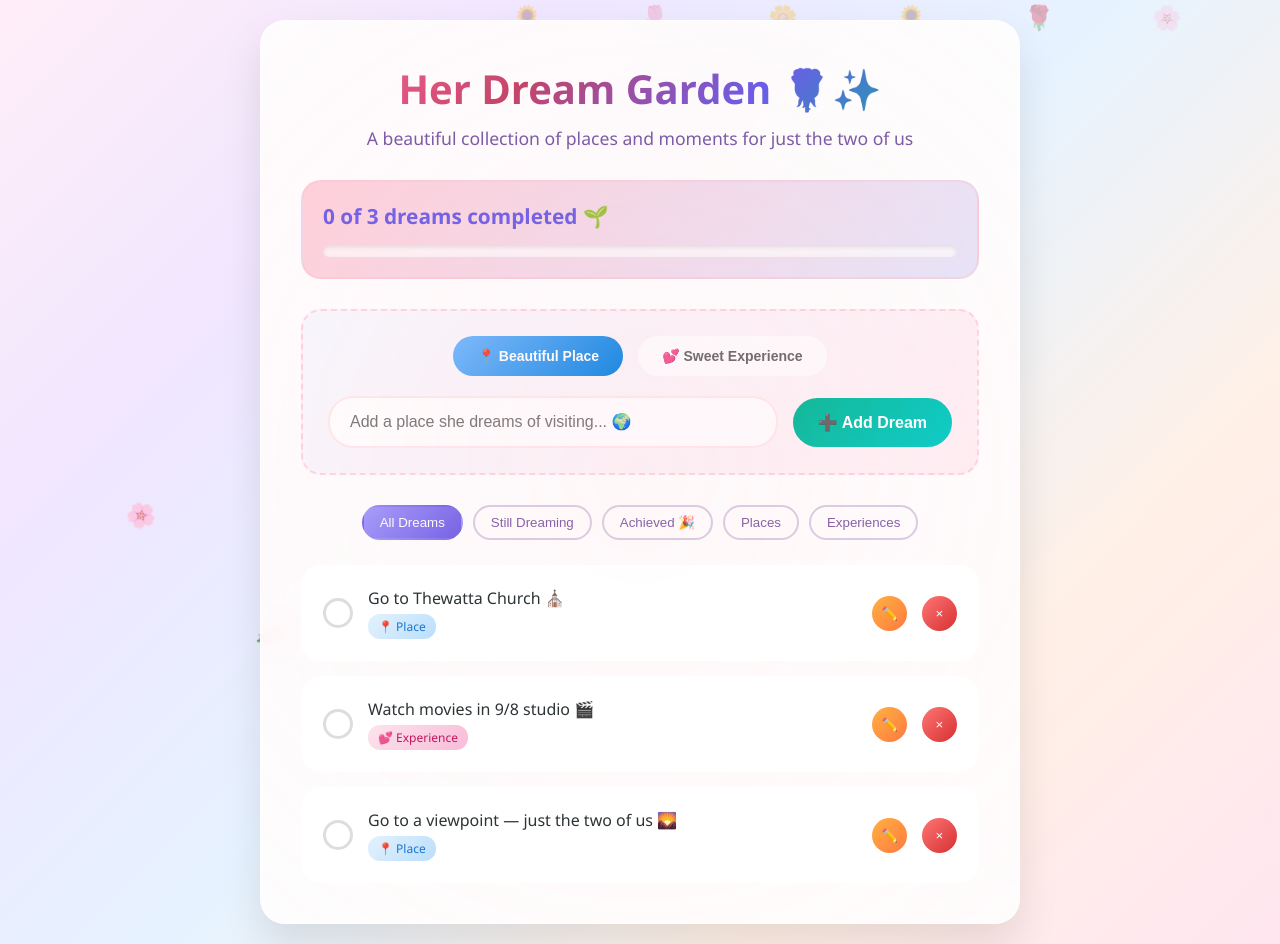
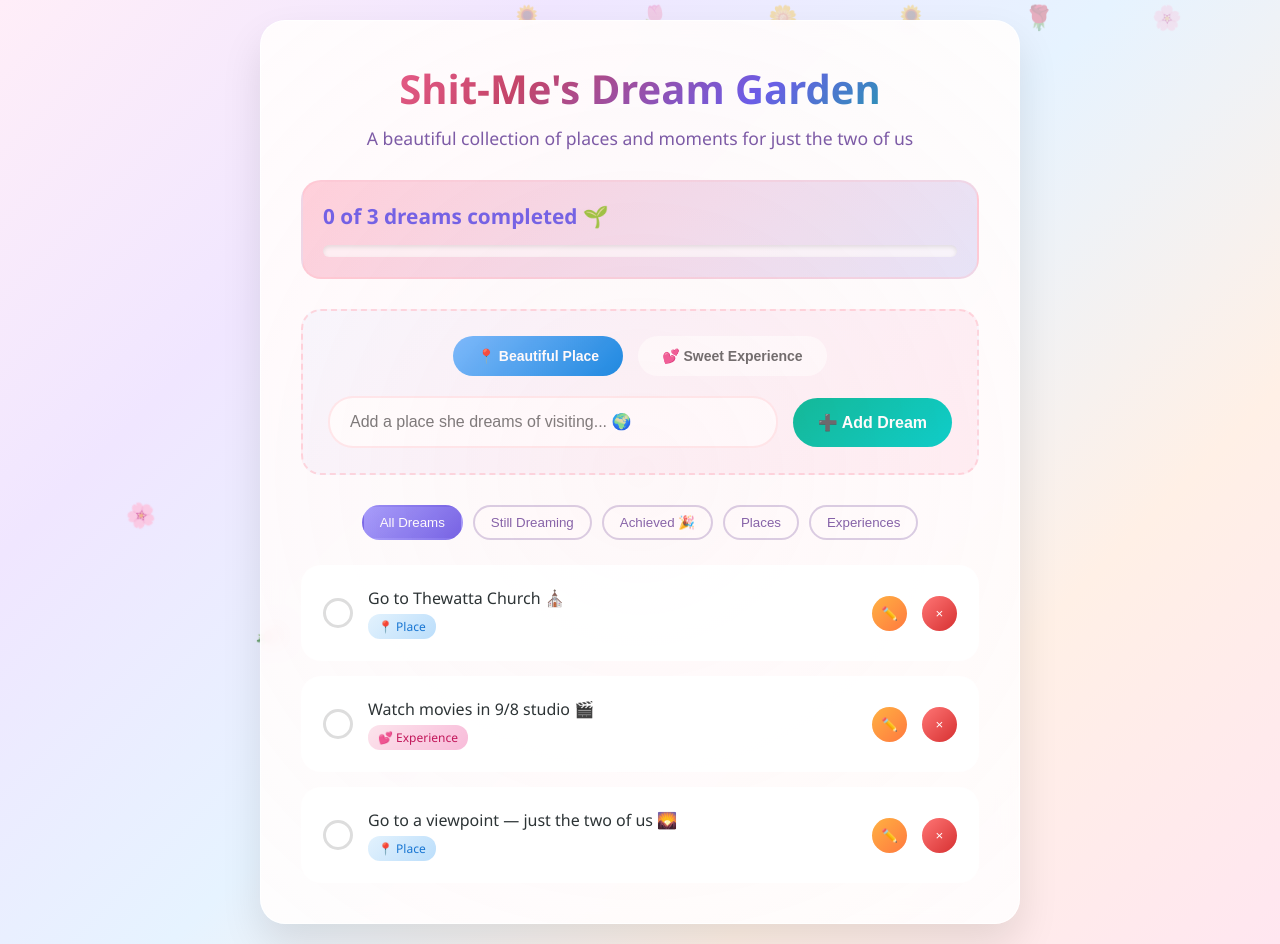
Before and after one commit to TharupathiB/HerDreamGallery, a plain HTML site: page index.html in a window 1280 px wide. Drawn offline with Linux system fonts and the light colour scheme.

Commit message:
Update index.html

```diff
--- a/index.html
+++ b/index.html
@@ -145,7 +145,7 @@
   <div class="container">
     <div class="main-card">
       <div class="header">
-        <h1>Her Dream Garden 🌹✨</h1>
+        <h1>Shit-Me's Dream Garden</h1>
         <p>A beautiful collection of places and moments for just the two of us</p>
       </div>
 
```
